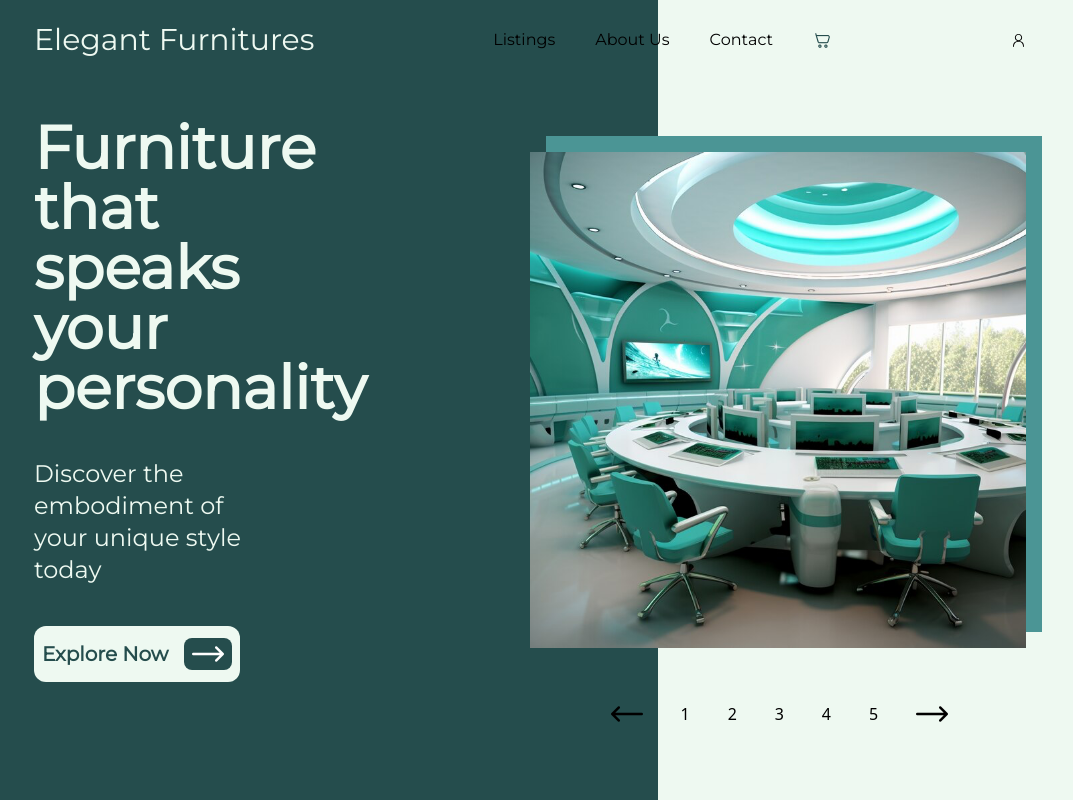
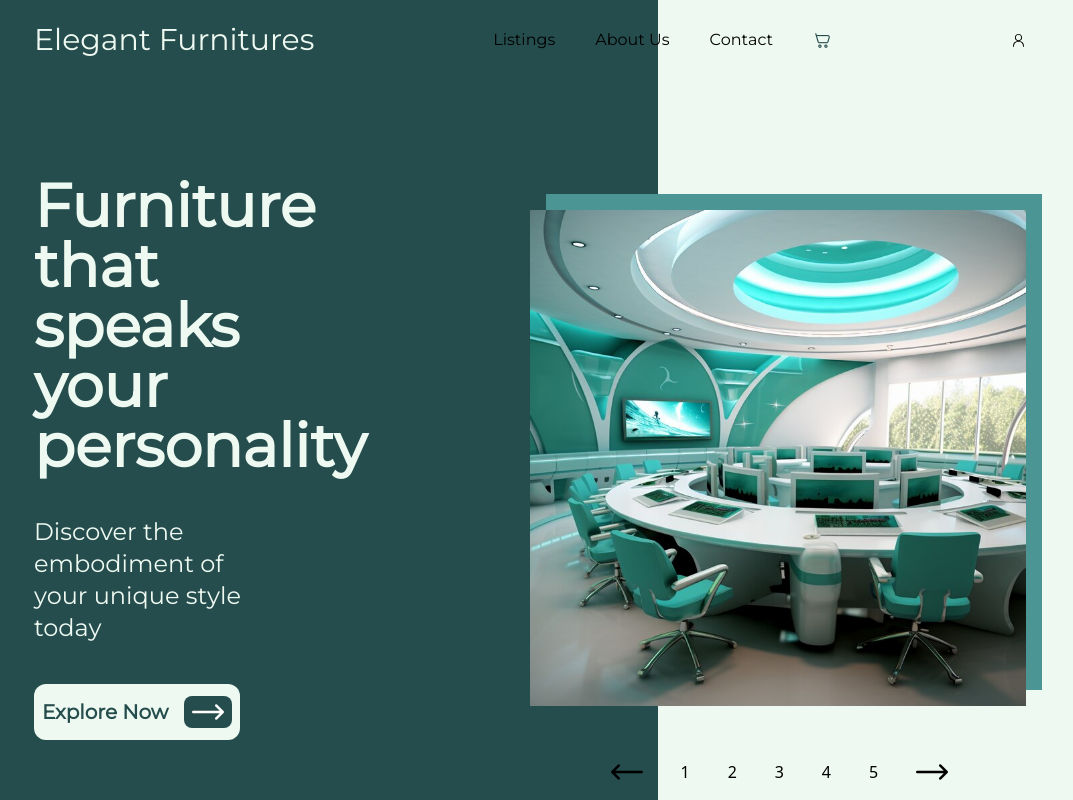
Before and after one commit to Peliah/timbu-shop, a React (Vite) app: page / in a window 1280 px wide. Shown: the top 800 px of the page, without its empty margins (110-1183 px from the left). Built offline with nearby package versions, Linux system fonts and the light colour scheme.

Commit message:
afddasffdas

```diff
--- a/src/component/HeroeSection/Heroe.jsx
+++ b/src/component/HeroeSection/Heroe.jsx
@@ -5,7 +5,7 @@ import arrow from "../../assets/images/right-arrow-white.png"
 
 const Heroe = () => {
     return (
-        <div className='w-full md:min-h-screen min-h-[70vh] bg-secondary bg-gradient-to-r from-primary from-60% to-secondary to-40% md:flex hidden flex-row items-center justify-between lg:px-36 sm:px-10 px-4 '>
+        <div className='w-full lg:min-h-screen min-h-fit py-44 bg-secondary bg-gradient-to-r from-primary from-60% to-secondary to-40% md:flex hidden flex-row items-center justify-between lg:px-36 sm:px-10 px-4 '>
             <div className='flex flex-col lg:w-1/4 w-3/6 gap-10 text-secondary justify-end '>
                 <h1 className='font-Montserrat lg:text-6xl text-5xl font-bold'>
                     Furniture that speaks your personality
```
